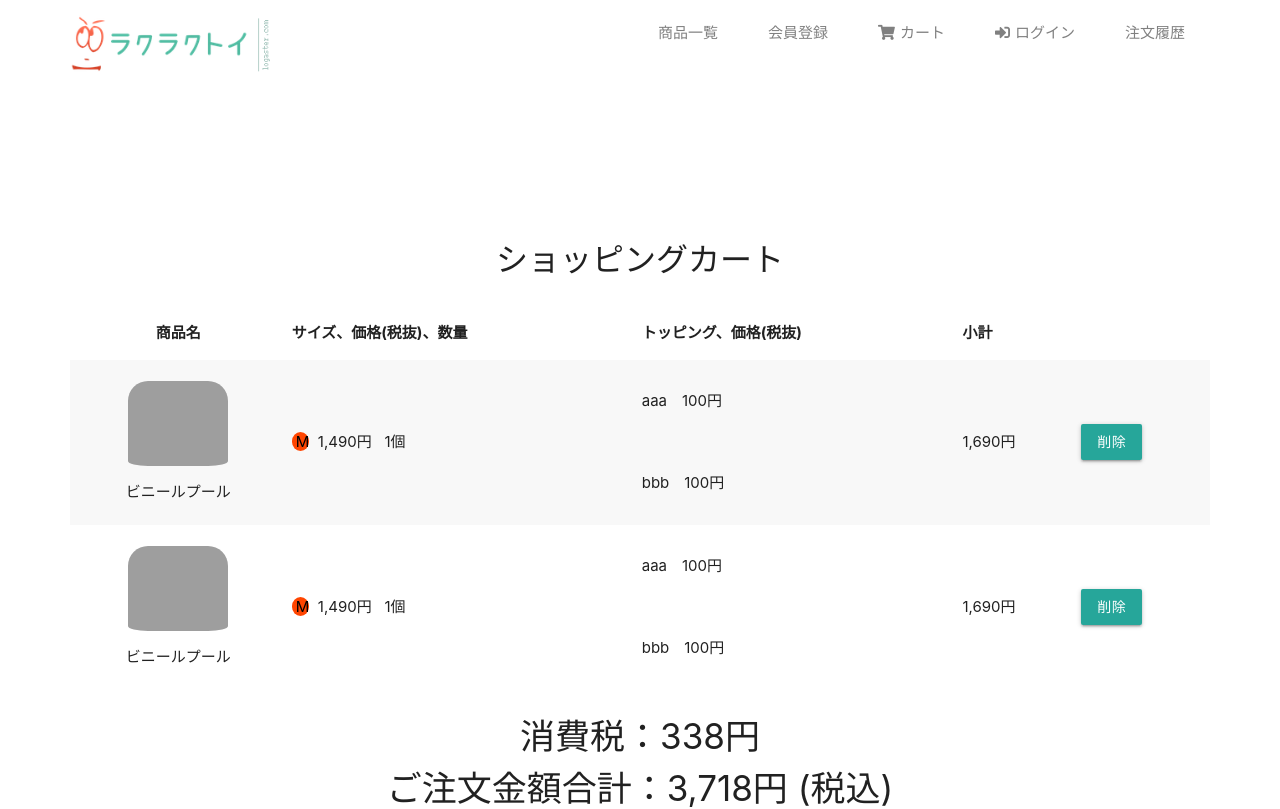
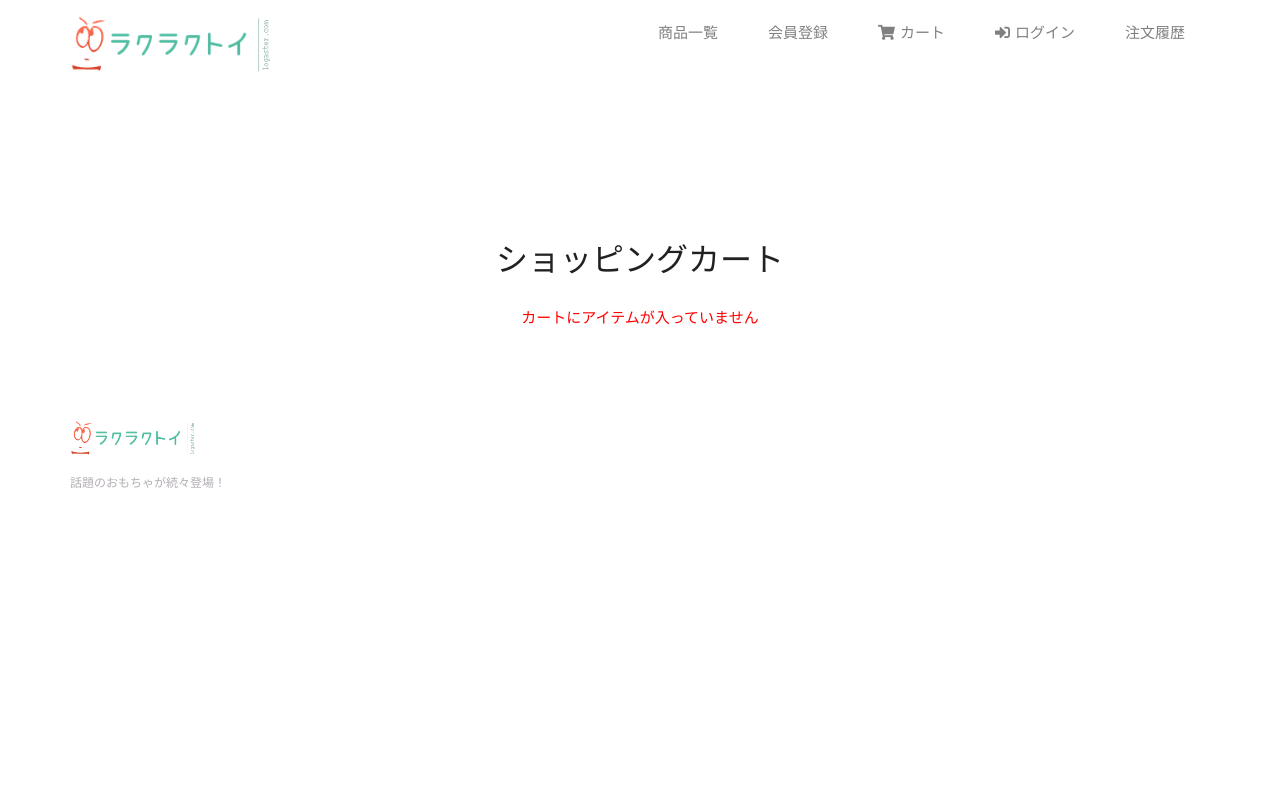
Before and after one commit to shiibawataru/ec-202110b, a Vue app: page /cartList in a window 1280 px wide. Shown: the top 809 px of the page. Built offline with nearby package versions, Linux system fonts and the light colour scheme; grey boxes are pictures that could not be loaded.

Commit message:
仮で入れていたcartListの配列をコメントアウト

```diff
--- a/src/views/cartList.vue
+++ b/src/views/cartList.vue
@@ -111,63 +111,61 @@ export default class CartList extends Vue {
    * 注文商品一覧を取得する.
    仮でオブジェクト生成してます.
    */
-  // created(): void {
-  // }
   created(): void {
-    //this.cartList = this["$store"].getters.getCartList;
-    this.cartList = [
-      //消すこと！！！
-      new OrderItem(
-        1,
-        101,
-        1,
-        1,
-        "M",
-        new Item(
-          101,
-          "toy",
-          "ビニールプール",
-          "商品説明",
-          1490,
-          2570,
-          "/img_toy/1.jpg",
-          false,
-          [
-            new Topping(1, "a", "aa", 100, 200),
-            new Topping(2, "b", "bb", 100, 200),
-          ]
-        ),
-        [
-          new OrderTopping(1, 1, 1, new Topping(1, "aa", "aaa", 100, 200)),
-          new OrderTopping(2, 2, 2, new Topping(2, "bb", "bbb", 100, 200)),
-        ]
-      ),
-      new OrderItem(
-        2,
-        101,
-        1,
-        1,
-        "M",
-        new Item(
-          101,
-          "toy",
-          "ビニールプール",
-          "商品説明",
-          1490,
-          2570,
-          "/img_toy/1.jpg",
-          false,
-          [
-            new Topping(1, "a", "aa", 100, 200),
-            new Topping(2, "b", "bb", 100, 200),
-          ]
-        ),
-        [
-          new OrderTopping(1, 1, 1, new Topping(1, "aa", "aaa", 100, 200)),
-          new OrderTopping(2, 2, 2, new Topping(2, "bb", "bbb", 100, 200)),
-        ]
-      ),
-    ];
+    this.cartList = this["$store"].getters.getCartList;
+    // this.cartList = [
+    //   //消すこと！！！
+    //   new OrderItem(
+    //     1,
+    //     101,
+    //     1,
+    //     1,
+    //     "M",
+    //     new Item(
+    //       101,
+    //       "toy",
+    //       "ビニールプール",
+    //       "商品説明",
+    //       1490,
+    //       2570,
+    //       "/img_toy/1.jpg",
+    //       false,
+    //       [
+    //         new Topping(1, "a", "aa", 100, 200),
+    //         new Topping(2, "b", "bb", 100, 200),
+    //       ]
+    //     ),
+    //     [
+    //       new OrderTopping(1, 1, 1, new Topping(1, "aa", "aaa", 100, 200)),
+    //       new OrderTopping(2, 2, 2, new Topping(2, "bb", "bbb", 100, 200)),
+    //     ]
+    //   ),
+    //   new OrderItem(
+    //     2,
+    //     101,
+    //     1,
+    //     1,
+    //     "M",
+    //     new Item(
+    //       101,
+    //       "toy",
+    //       "ビニールプール",
+    //       "商品説明",
+    //       1490,
+    //       2570,
+    //       "/img_toy/1.jpg",
+    //       false,
+    //       [
+    //         new Topping(1, "a", "aa", 100, 200),
+    //         new Topping(2, "b", "bb", 100, 200),
+    //       ]
+    //     ),
+    //     [
+    //       new OrderTopping(1, 1, 1, new Topping(1, "aa", "aaa", 100, 200)),
+    //       new OrderTopping(2, 2, 2, new Topping(2, "bb", "bbb", 100, 200)),
+    //     ]
+    //   ),
+    // ];
 
     console.dir("カートの中身:" + JSON.stringify(this.cartList));
     this.getNonItemMsg();
```
